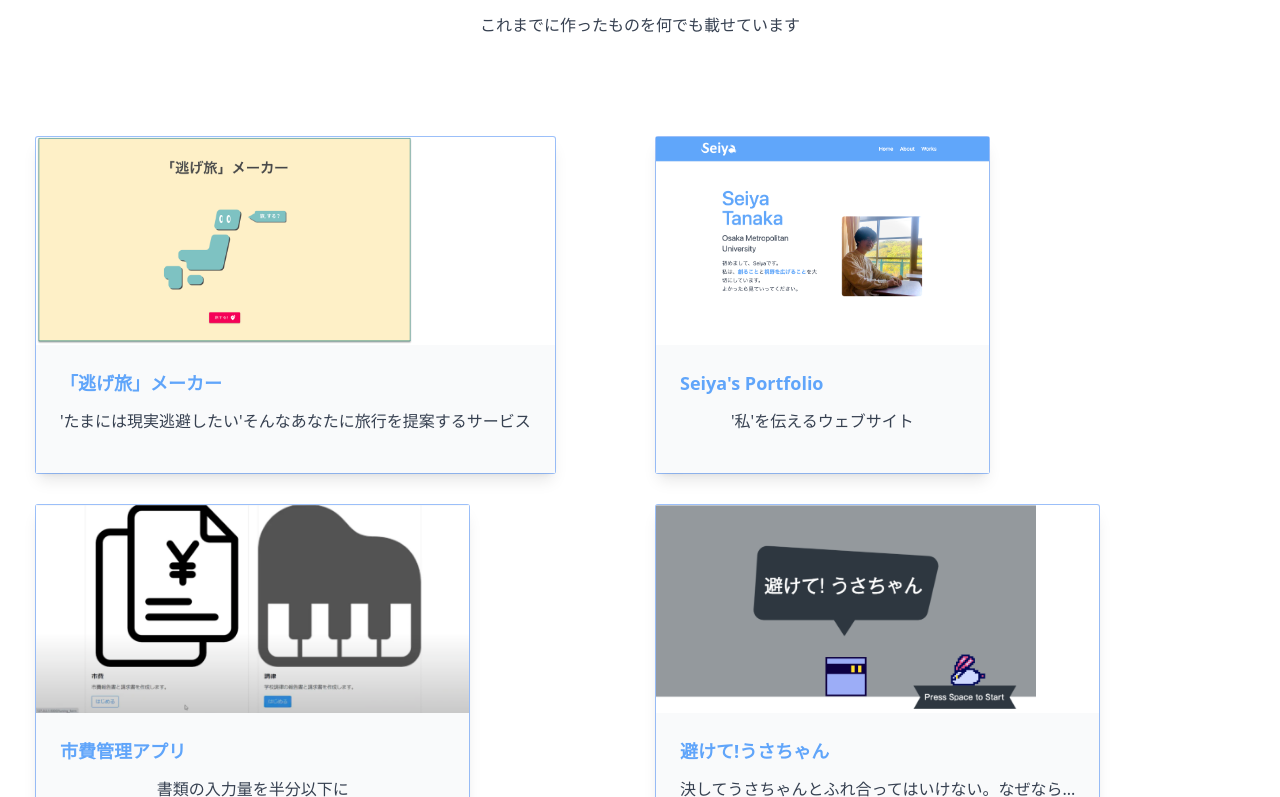
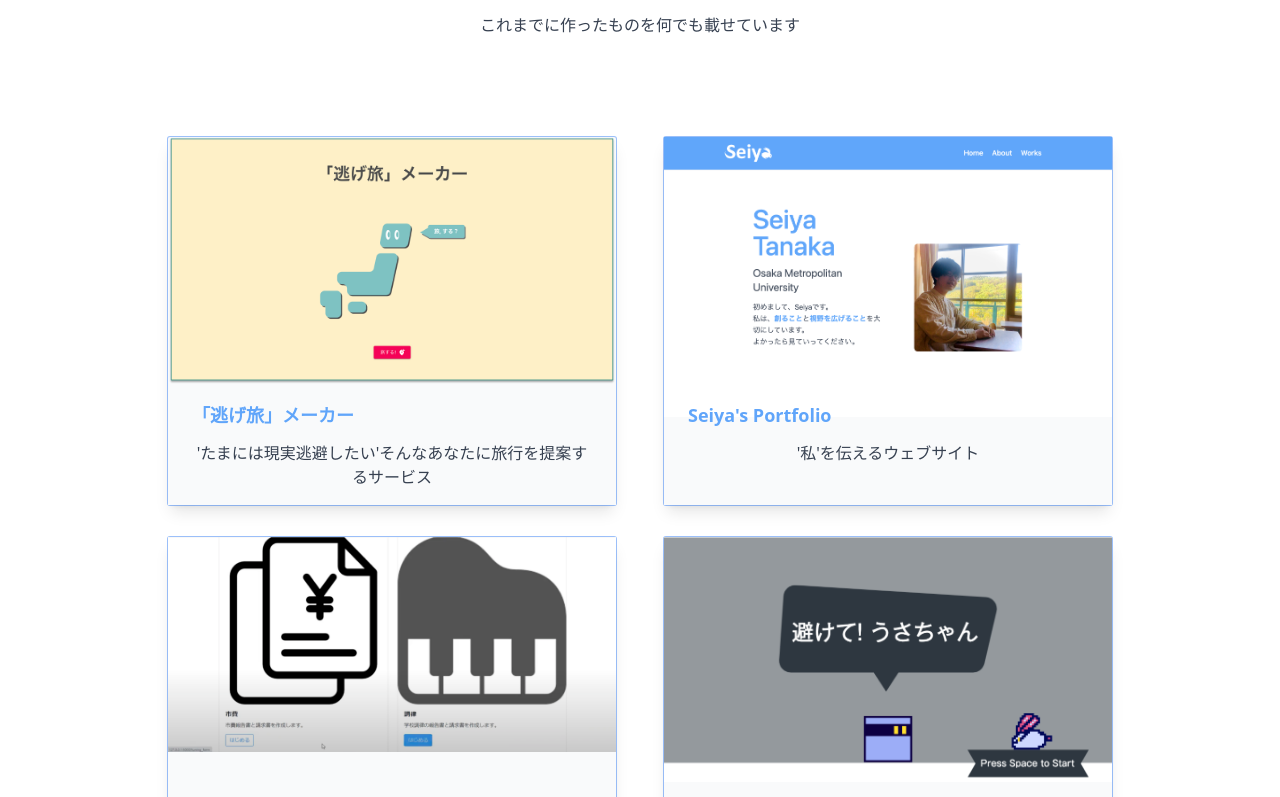
Before and after one commit to seiya-lab/seiya-react-tailwindcss-portfolio, a React (Vite) app: page / in a window 1280 px wide. Shown: the part 1303-2100 px from the top of the page. Built offline with nearby package versions, Linux system fonts and the light colour scheme.

Commit message:
fix: レスポンシブデザイン

```diff
--- a/src/App.jsx
+++ b/src/App.jsx
@@ -122,7 +122,7 @@ function App() {
             <p className="pb-1">これまでに作ったものを何でも載せています</p>
           </div>
           {/* カードのdivタグ */}
-          <div className="flex flex-wrap">
+          <div className="flex flex-wrap justify-center">
             <CardNigetabi />
             <CardPortfolio />
             <CardMakeshihi />
--- a/src/components/Modal.jsx
+++ b/src/components/Modal.jsx
@@ -7,7 +7,7 @@ const Modal = (props) => {
 
   return (
     <>
-      <div className="md:w-1/2 p-4">
+      <div className="flex justify-center md:w-2/5 p-4 md:px-6">
         <button onClick={() => setShowModal(true)}>
           <WorksCard
             title={props.title}
--- a/src/components/WorksCard.jsx
+++ b/src/components/WorksCard.jsx
@@ -2,25 +2,22 @@ import React from "react";
 
 const WorksCard = (props) => {
   return (
-            <div className="shadow-lg rounded-sm hover:shadow-2xl ring-1 hover:ring-4 hover:-translate-y-3 duration-200">
-                <div className="object-contain">
-                        {/* 画像サイズは1280x720のみ */}
-                        <img className="object-contain h-52" src={props.imgPath} alt="" />
+    <div className="shadow-lg rounded-sm hover:shadow-2xl ring-1 hover:ring-4 hover:-translate-y-3 duration-200 md:h-full bg-gray-50">
+      <div className="object-contain md:h-60">
+        <img className="" src={props.imgPath} alt="" />
       </div>
-                <div className='bg-gray-50 p-6'>
+      <div className="bg-gray-50 p-6">
         <div className="flex items-center">
-                        <h2 className='text-blue-400 text-lg font-semibold h-10'>
+          <h2 className="text-blue-400 text-lg font-semibold h-10">
             {props.title}
           </h2>
         </div>
         <div className="h-10 md:h-6 mb-4">
-                        <p>
-                            {props.comment}
-                        </p>
+          <p>{props.comment}</p>
         </div>
       </div>
     </div>
   );
 };
 
-export default WorksCard
+export default WorksCard;
```
Lines whose indentation alone changed are shown as unchanged.
